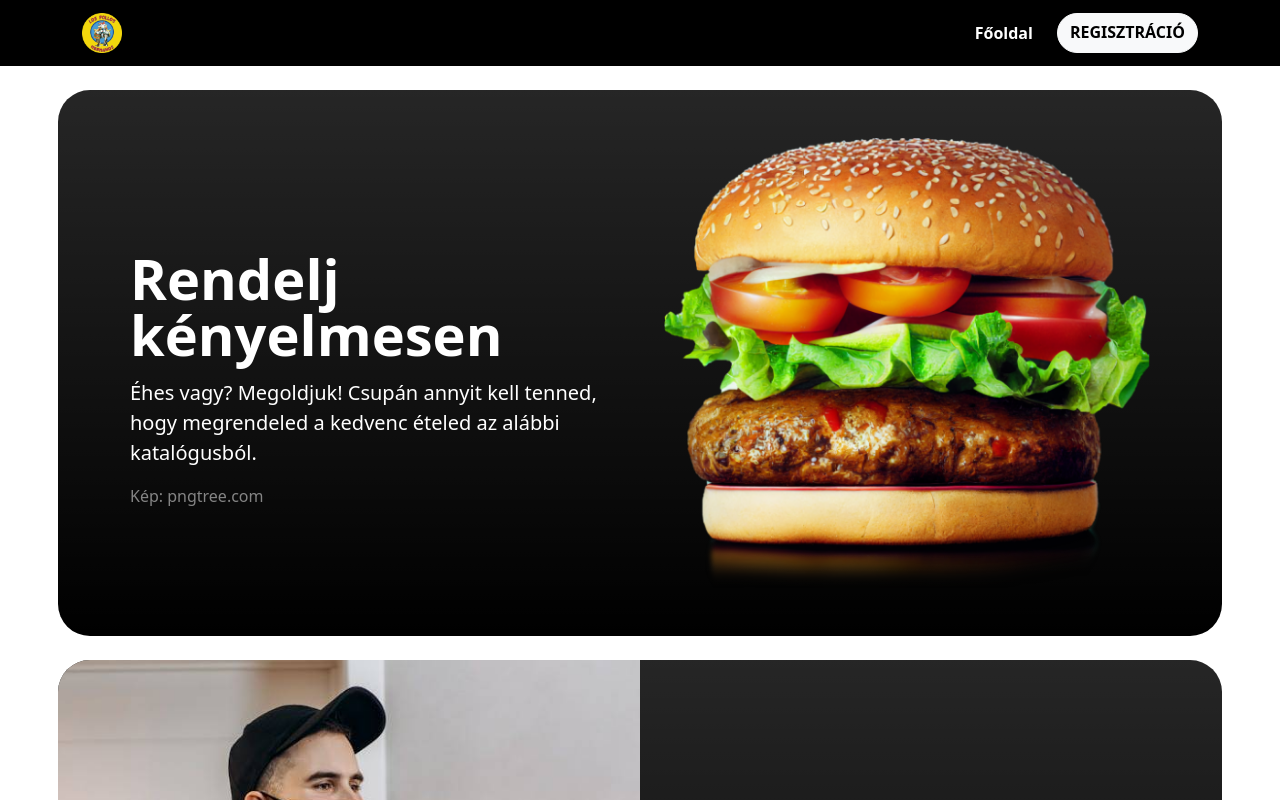
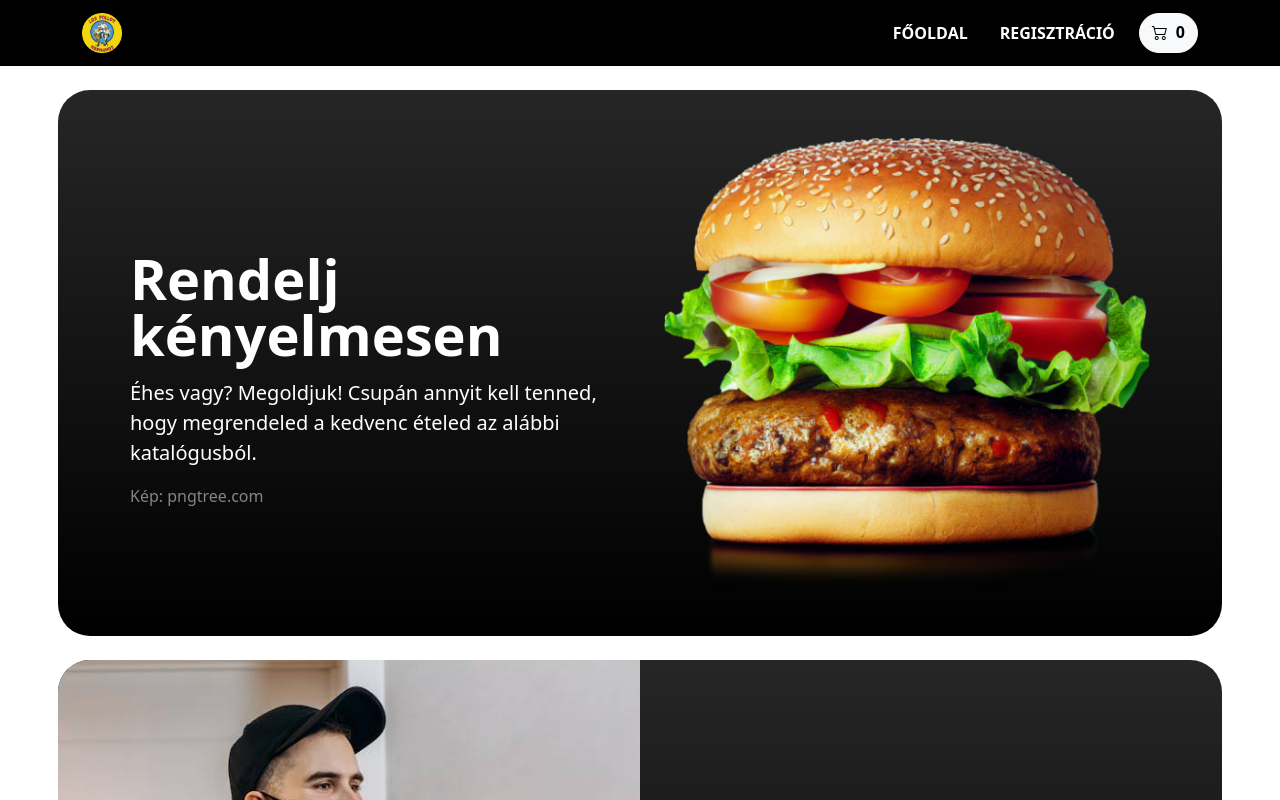
Before and after one commit to bombasztikus/Vizsgaremek, a Vue app in the folder frontend/: page / in a window 1280 px wide. Shown: the top 800 px of the page. Built offline with nearby package versions, Linux system fonts and the light colour scheme; no server answers.

Commit message:
kosár logika alapok

```diff
--- a/frontend/src/components/app/AppNav.vue
+++ b/frontend/src/components/app/AppNav.vue
@@ -1,9 +1,11 @@
 <script setup lang="ts">
 import { useSession } from '@/composables/useSession';
+import { useCartStore } from '@/stores/cart';
 import { useRouter } from 'vue-router';
 
 const { clearSession, isAuthenticated } = useSession();
 const router = useRouter();
+const { itemCount } = useCartStore();
 
 const signOut = () => {
     clearSession();
@@ -21,11 +23,12 @@ const signOut = () => {
                 <i class="bi bi-list text-white p-2 fs-3"></i>
             </button>
             <div class="collapse navbar-collapse" id="navbarNavAltMarkup">
-            <div class="navbar-nav gap-3 ms-auto fw-semibold">
-                <RouterLink :to="{ name: 'home' }" class="nav-link text-white">Főoldal</RouterLink>
-                <button @click="signOut" class="btn btn-outline-light rounded-pill fw-bold text-uppercase" v-if="isAuthenticated">KIJELENTKEZÉS</button>
-                <RouterLink :to="{ name: 'register' }" class="btn btn-light rounded-pill fw-bold text-uppercase" v-else>REGISZTRÁCIÓ</RouterLink>
-            </div>
+                <div class="navbar-nav gap-3 ms-auto fw-semibold">
+                    <RouterLink :to="{ name: 'home' }" class="nav-link text-white">FŐOLDAL</RouterLink>
+                    <button @click="signOut" class="nav-link text-white" v-if="isAuthenticated">KIJELENTKEZÉS</button>
+                    <RouterLink :to="{ name: 'register' }" class="nav-link text-white" v-else>REGISZTRÁCIÓ</RouterLink>
+                    <RouterLink :to="{ name: 'register' }" class="btn btn-light rounded-pill fw-bold text-uppercase"><i class="bi bi-cart2 me-2"></i>{{ itemCount }}</RouterLink>
+                </div>
             </div>
         </div>
     </nav>
--- /dev/null
+++ b/frontend/src/stores/cart.ts
@@ -0,0 +1,13 @@
+import { defineStore } from 'pinia';
+import { useLocalStorage } from '@vueuse/core';
+import { computed } from 'vue';
+
+export const useCartStore = defineStore('cart', () => {
+    const itemIds = useLocalStorage('cart', []);
+    const itemCount = computed(() => itemIds.value.length);
+
+    return {
+        itemIds,
+        itemCount
+    }
+});
```
Also changed, not shown: frontend/src/stores/counter.ts (deleted, +0 -12 lines).
